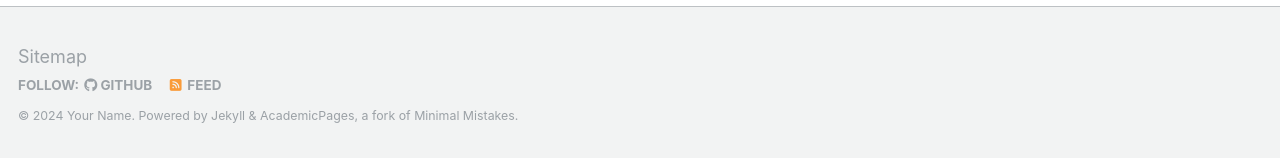
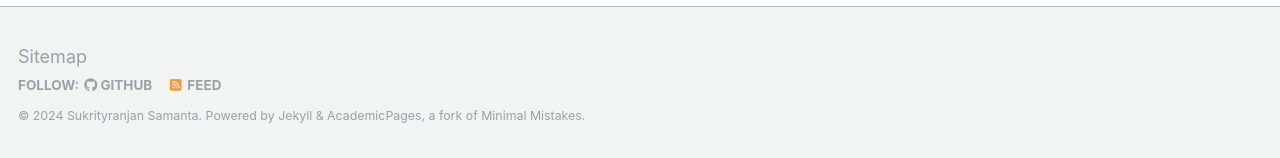
Before and after one commit to Sukritvt/Sukritvt.github.io, a Jekyll site: the page built from _pages/about.md, in a window 1280 px wide and 900 px high, scrolled down 2660 px. Shown: the part 739-897 px from the top of the window. Built offline with Jekyll 4.4.1, drawn with Linux system fonts in a browser that asks for light colours; some web fonts are replaced.

Commit message:
Update _config.yml

```diff
--- a/_config.yml
+++ b/_config.yml
@@ -9,11 +9,11 @@
 locale                   : "en-US"
 title                    : "Sukrit / Ph.D. student"
 title_separator          : "-"
-name                     : &name "Your Name"
-description              : &description "personal description"
-url                      : https://academicpages.github.io # the base hostname & protocol for your site e.g. "https://mmistakes.github.io"
+name                     : &name "Sukrityranjan Samanta"
+description              : &description "Learning computational geomechanics"
+url                      : https://sukritvt.github.io # the base hostname & protocol for your site e.g. "https://mmistakes.github.io"
 baseurl                  : "" # the subpath of your site, e.g. "/blog"
-repository               : "academicpages/academicpages.github.io"
+repository               : "sukritvt/sukritvt.github.io"
 
 # Site Author - The following control what appear as part of the author content on the side bar.
 #               If a field is blank the icon and link will not appear, otherwise it will be shown.
```
